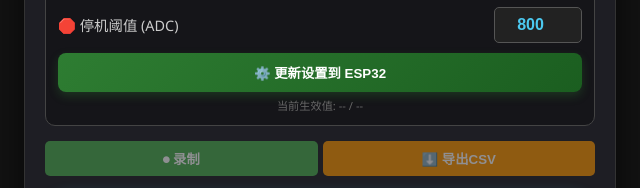
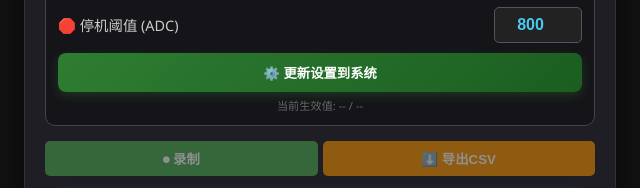
Before and after one commit to zhaoqingnai-del/arm-max, a plain HTML site: page index.html in a window 1280 px wide. Shown: the part 489-677 px from the top of the page, 320-960 px from the left. Drawn offline with Linux system fonts and the light colour scheme.

Commit message:
Update index.html

```diff
--- a/index.html
+++ b/index.html
@@ -84,7 +84,7 @@
                 <label>🛑 停机阈值 (ADC)</label>
                 <input type="number" id="input-stop" value="800">
             </div>
-            <button class="btn-update" onclick="sendThresholds()">⚙️ 更新设置到 ESP32</button>
+            <button class="btn-update" onclick="sendThresholds()">⚙️ 更新设置到系统 </button>
             <div style="text-align:center; font-size:0.7rem; color:#666; margin-top:5px;">当前生效值: <span id="current-settings">-- / --</span></div>
         </div>
 
```
